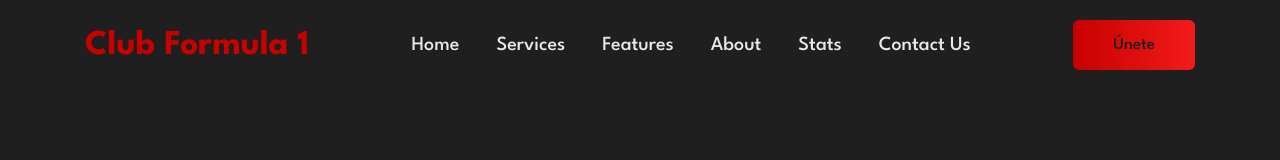
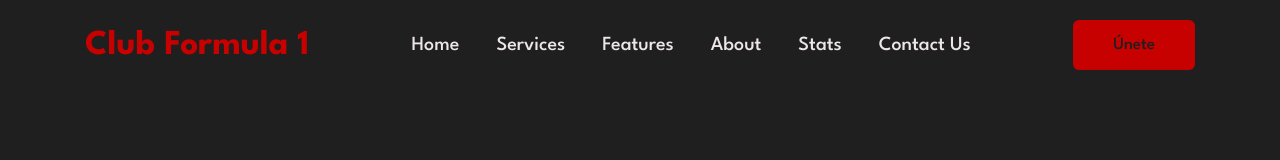
Before and after one commit to Jordan-ACB/clubformula1, a plain HTML site: page index.html in a window 1280 px wide. Shown: the top 160 px of the page. Drawn offline with nearby package versions, Linux system fonts and the light colour scheme.

Commit message:
Update style.css

```diff
--- a/assets/css/style.css
+++ b/assets/css/style.css
@@ -15,16 +15,16 @@
    * colors
    */
 
-  --gold-web-golden: hsl(50, 95%, 56%);
-  --spanish-orange: hsl(24, 100%, 45%);
-  --persian-green: hsl(175, 80%, 33%);
+  --gold-web-golden: hsl(0, 100%, 39%);
+  --spanish-orange: hsl(0, 100%, 39%);
+  --persian-green: hsl(0, 100%, 39%);
   --granite-gray: hsl(0, 0%, 40%);
-  --spring-green: hsl(143, 85%, 58%);
+  --spring-green: hsl(0, 100%, 39%);
   --ultramarine: hsl(0, 100%, 39%);
-  --blue-violet: hsl(0, 90%, 53%);
+  --blue-violet: hsl(0, 100%, 39%);
   --smoky-black: hsl(0, 100%, 39%);
-  --dark-orange: hsl(33, 100%, 50%);
-  --winter-sky: hsl(332, 100%, 51%);
+  --dark-orange: hsl(0, 100%, 39%);
+  --winter-sky: hsl(0, 100%, 39%);
   --cultured-1: hsl(0, 0%, 12%);
   --cultured-2: hsl(0, 0%, 11%);
   --cultured-3: hsl(0, 0%, 94%);
@@ -33,6 +33,7 @@
   --white_50: hsla(0, 0%, 100%, 0.5);
   --white-1: hsl(0, 0%, 12%);
   --white-2: hsl(0, 0%, 11%);
+  --white-3: hsl(0, 0%, 11%);
   --black: hsl(0, 17%, 92%);
 
   /**
```
